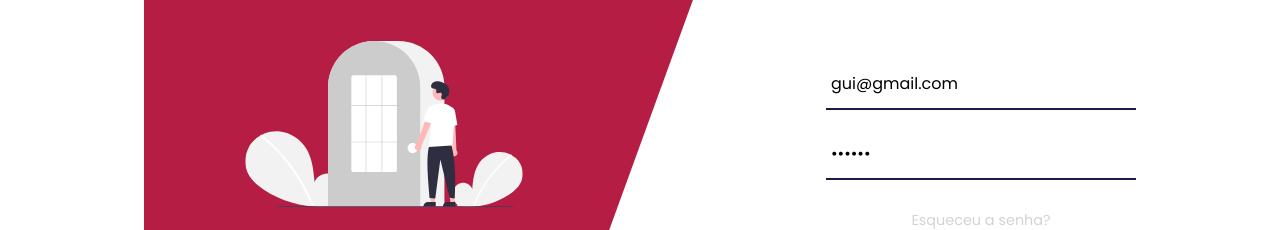
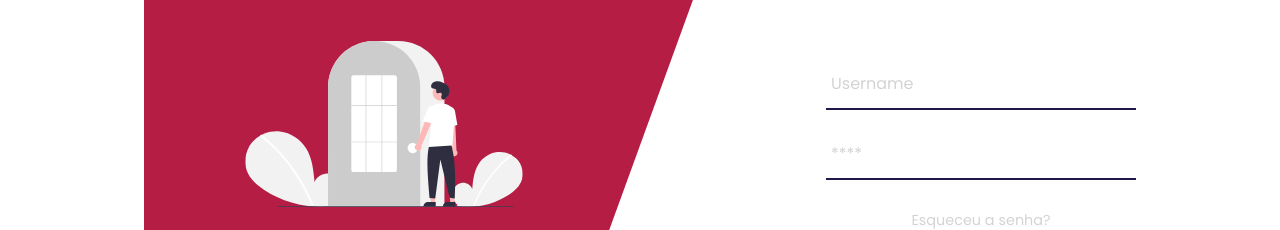
Before and after one commit to GuilhermeOliveira23/eventplus_deploy, a React (Create React App) app: page /login in a window 1280 px wide. Shown: the part 361-591 px from the top of the page. Built offline with nearby package versions, Linux system fonts and the light colour scheme; the HTML template or start-up script is replaced by a standard one.

Commit message:
LoginPage tirei o login imbutido

```diff
--- a/src/pages/LoginPage/LoginPage.jsx
+++ b/src/pages/LoginPage/LoginPage.jsx
@@ -10,7 +10,7 @@ import "./LoginPage.css";
 import { UserContext } from "../../context/AuthContext";
 
 const LoginPage = () => {
-  const [user, setUser] = useState({ email: "gui@gmail.com", senha: "123456" });
+  const [user, setUser] = useState({});
   //importa os dados globais do usuário
   const { userData, setUserData } = useContext(UserContext);
   const navigate = useNavigate();
```
